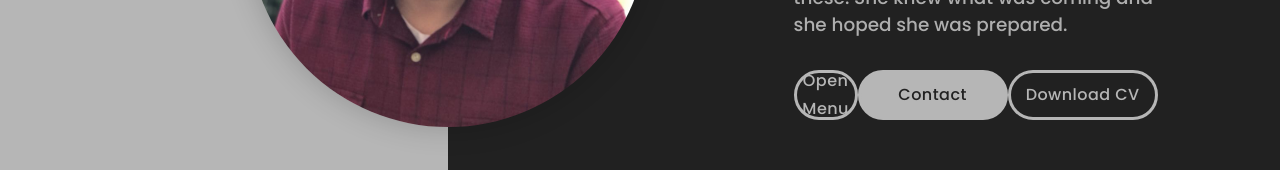
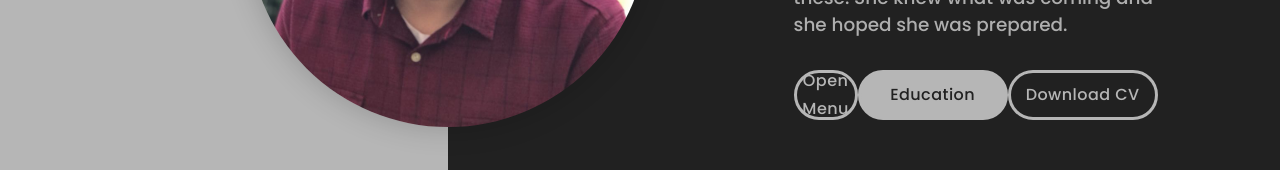
Before and after one commit to motasem-obeidat/motasem-obeidat.github.io-1, a React (Create React App) app: page / in a window 1280 px wide. Shown: the part 473-643 px from the top of the page. Built offline with nearby package versions, Linux system fonts and the light colour scheme; a web font is replaced by a local one.

Commit message:
Update Landing.js

```diff
--- a/src/components/Landing/Landing.js
+++ b/src/components/Landing/Landing.js
@@ -175,16 +175,11 @@ function Landing() {
                             </Button>
 
                             <div className={`dropdown-list ${isDropdownOpen ? 'open' : ''}`}>
-                            <NavLink
-                                to='/#contacts'
-                                smooth={true}
-                                spy='true'
-                                duration={2000}
-                            >
-                                <Button className={classes.contactBtn}>
-                                    Contact
-                                </Button>
-                            </NavLink>
+                            <NavLink to='/#resume' smooth={true} spy='true' duration={2000}>
+                                    <Button className={classes.contactBtn}>
+                                        Education
+                                    </Button>
+                                </NavLink>
                                      </div>
                             {headerData.resumePdf && (
                                 <a
```
